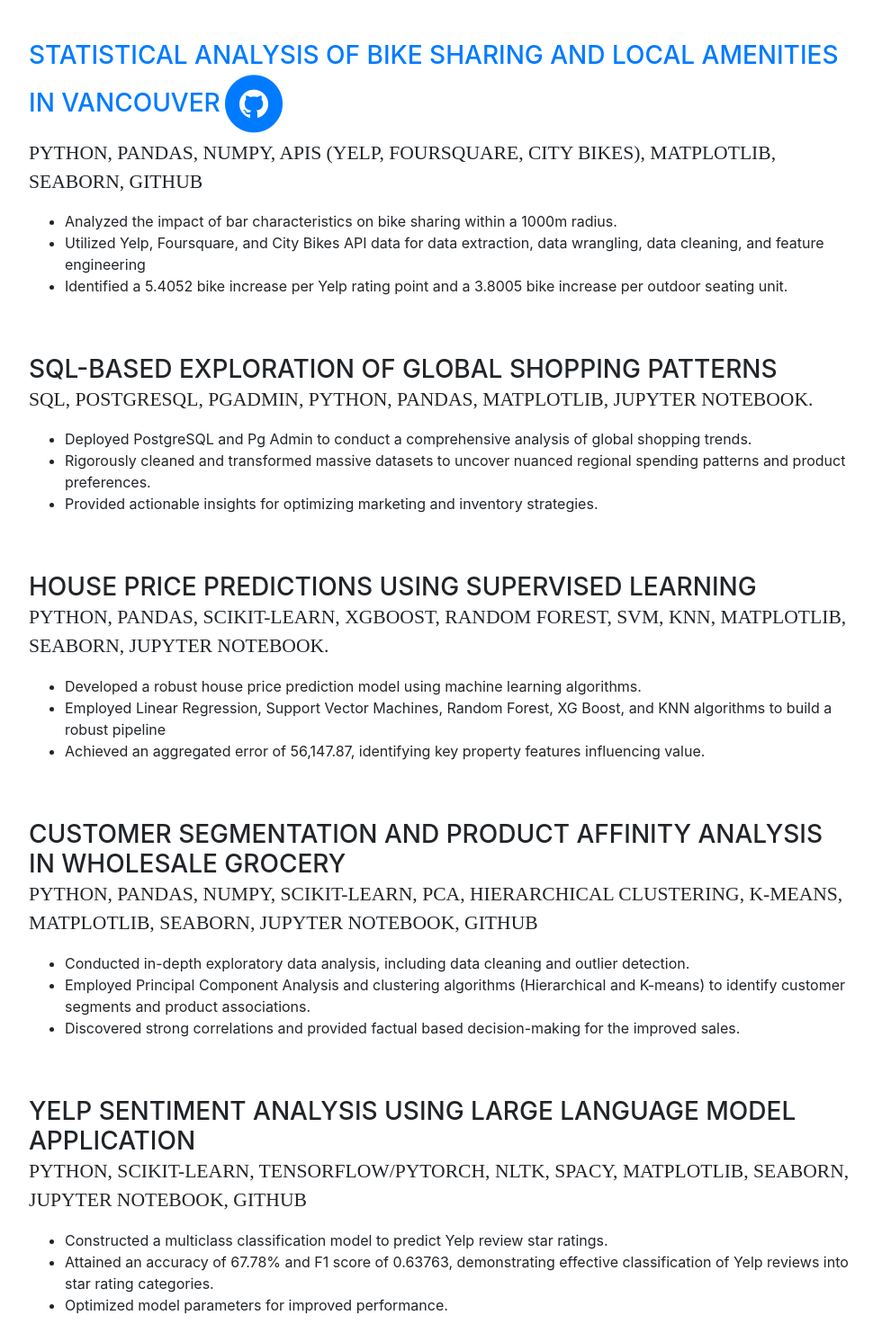
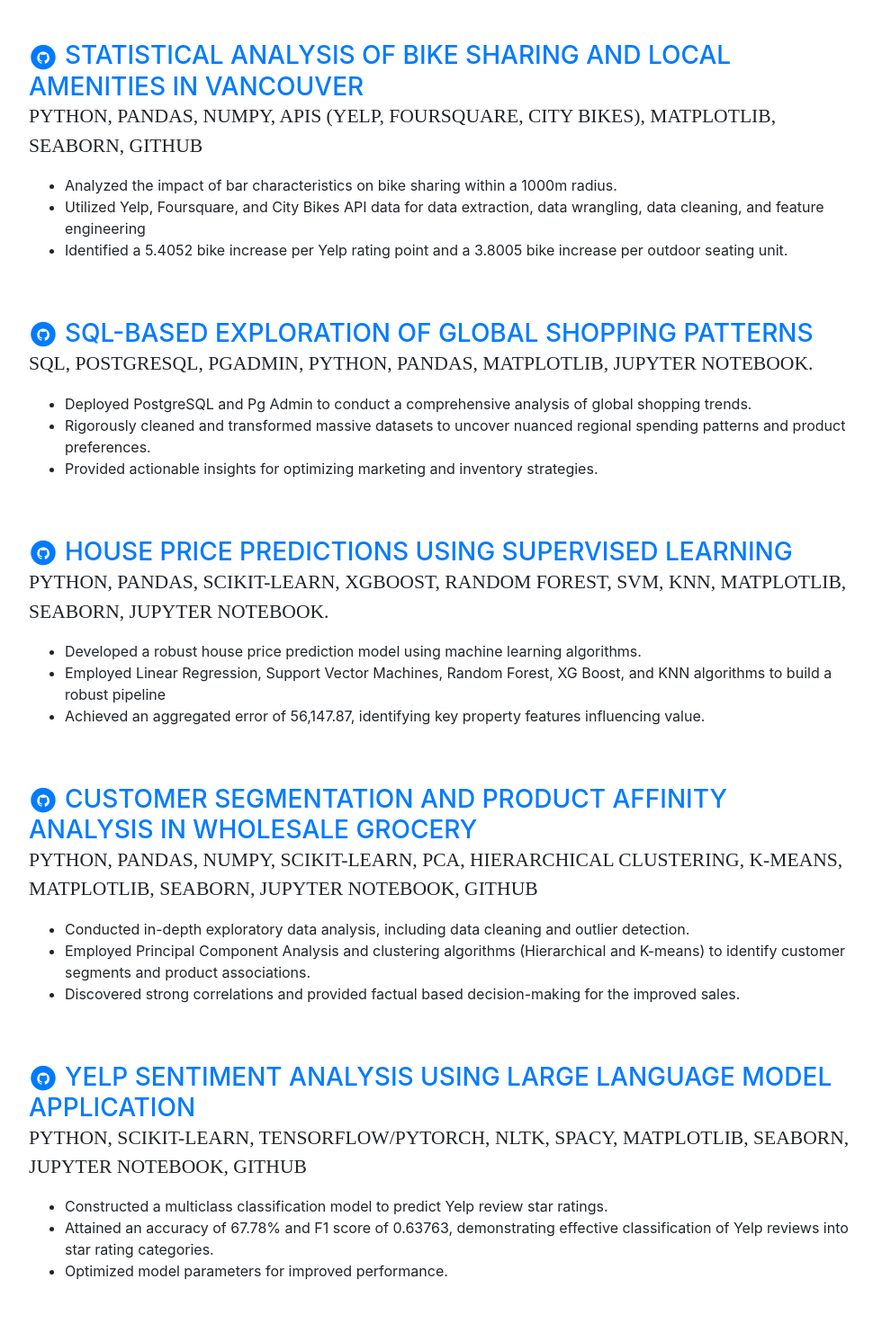
Before and after one commit to hrmn-preet/portfolio, a website with bundled scripts: page index.html in a window 1280 px wide. Shown: the part 1997-3479 px from the top of the page at 90% size, without its empty margins (288-1258 px from the left). Built offline with nearby package versions, Linux system fonts and the light colour scheme; a web font is replaced by a local one.

Commit message:
Update index.html

```diff
--- a/index.html
+++ b/index.html
@@ -196,10 +196,11 @@
 
           <div class="resume-item d-flex flex-column flex-md-row mb-5">
             <div class="resume-content mr-auto">
-              <a href="https://github.com/hrmn-preet/Statistical-Analysis-of-Bike-Sharing-and-Local-Amenities-in-Vancouver" target="_blank"><h3 class="mb-0">Statistical Analysis of Bike Sharing and Local Amenities in Vancouver<span font-size="inherit" class="fa-stack fa-lg">
-                  <i class="fa fa-circle fa-stack-2x"></i>
-                  <i class="fa fa-github fa-stack-1x fa-inverse"></i>
-                </span></h3></a>
+              <a href="https://github.com/hrmn-preet/Statistical-Analysis-of-Bike-Sharing-and-Local-Amenities-in-Vancouver" target="_blank"><h3 class="mb-0"> <span style="font-size:medium;" class="fa-stack fa-lg mr-2">
+          <i class="fa fa-circle fa-stack-2x"></i>
+          <i class="fa fa-github fa-stack-1x fa-inverse"></i>
+        </span>Statistical Analysis of Bike Sharing and Local Amenities in Vancouver
+                  </h3></a>
               <div class="subheading mb-3">
 Python, Pandas, Numpy, APIs (Yelp, Foursquare, City Bikes), Matplotlib, Seaborn, GitHub</div>
               <p><ul><li>Analyzed the impact of bar characteristics on bike sharing within a 1000m radius. </li>
@@ -211,7 +212,10 @@
 
            <div class="resume-item d-flex flex-column flex-md-row mb-5">
             <div class="resume-content mr-auto">
-              <h3 class="mb-0">SQL-Based Exploration of Global Shopping Patterns </h3>
+              <a href="https://github.com/hrmn-preet/SQL-Based-Exploration-of-Global-Shopping-Patterns" target="_blank"><h3 class="mb-0"><span style="font-size:medium;" class="fa-stack fa-lg mr-2">
+          <i class="fa fa-circle fa-stack-2x"></i>
+          <i class="fa fa-github fa-stack-1x fa-inverse"></i>
+        </span>SQL-Based Exploration of Global Shopping Patterns </h3></a>
               <div class="subheading mb-3">
 SQL, PostgreSQL, PgAdmin, Python, Pandas, Matplotlib, Jupyter Notebook.</div>
               <p><ul><li>Deployed PostgreSQL and Pg Admin to conduct a comprehensive analysis of global shopping trends. </li>
@@ -222,7 +226,10 @@
 
         <div class="resume-item d-flex flex-column flex-md-row mb-5">
             <div class="resume-content mr-auto">
-              <h3 class="mb-0">House price predictions using Supervised Learning</h3>
+              <a href="https://github.com/hrmn-preet/House-price-predictions-using-Supervised-Learning" target="_blank"><h3 class="mb-0"> <span style="font-size:medium;" class="fa-stack fa-lg mr-2">
+          <i class="fa fa-circle fa-stack-2x"></i>
+          <i class="fa fa-github fa-stack-1x fa-inverse"></i>
+        </span>House price predictions using Supervised Learning</h3></a>
               <div class="subheading mb-3">
 Python, Pandas, Scikit-learn, XGBoost, Random Forest, SVM, KNN, Matplotlib, Seaborn, Jupyter Notebook.</div>
               <p><ul><li>Developed a robust house price prediction model using machine learning algorithms. </li>
@@ -233,7 +240,10 @@
 
           <div class="resume-item d-flex flex-column flex-md-row mb-5">
             <div class="resume-content mr-auto">
-              <h3 class="mb-0">Customer Segmentation and Product Affinity Analysis in Wholesale Grocery</h3>
+              <a href="https://github.com/hrmn-preet/Customer-Segmentation-and-Product-Affinity-Analysis-in-Wholesale-Grocery" target="_blank"><h3 class="mb-0"> <span style="font-size:medium;" class="fa-stack fa-lg mr-2">
+          <i class="fa fa-circle fa-stack-2x"></i>
+          <i class="fa fa-github fa-stack-1x fa-inverse"></i>
+        </span>Customer Segmentation and Product Affinity Analysis in Wholesale Grocery</h3></a>
               <div class="subheading mb-3">
 Python, Pandas, NumPy, Scikit-learn, PCA, Hierarchical Clustering, K-means, Matplotlib, Seaborn, Jupyter Notebook, GitHub</div>
               <p><ul><li>Conducted in-depth exploratory data analysis, including data cleaning and outlier detection.</li>
@@ -244,7 +254,10 @@
 
           <div class="resume-item d-flex flex-column flex-md-row mb-5">
             <div class="resume-content mr-auto">
-              <h3 class="mb-0" href="https://github.com/hrmn-preet/Yelp-Reviews-Sentiment-Analysis-using-Large-Language-Models">Yelp Sentiment Analysis using Large Language Model Application</h3>
+              <a href="https://github.com/hrmn-preet/Yelp-Reviews-Sentiment-Analysis-using-Large-Language-Models" target="_blank"><h3 class="mb-0"> <span style="font-size:medium;" class="fa-stack fa-lg mr-2">
+          <i class="fa fa-circle fa-stack-2x"></i>
+          <i class="fa fa-github fa-stack-1x fa-inverse"></i>
+        </span>Yelp Sentiment Analysis using Large Language Model Application</h3></a>
               <div class="subheading mb-3">
 Python, Scikit-learn, TensorFlow/PyTorch, NLTK, spaCy, Matplotlib, Seaborn, Jupyter Notebook, GitHub</div>
               <p><ul><li>Constructed a multiclass classification model to predict Yelp review star ratings. </li>
```
